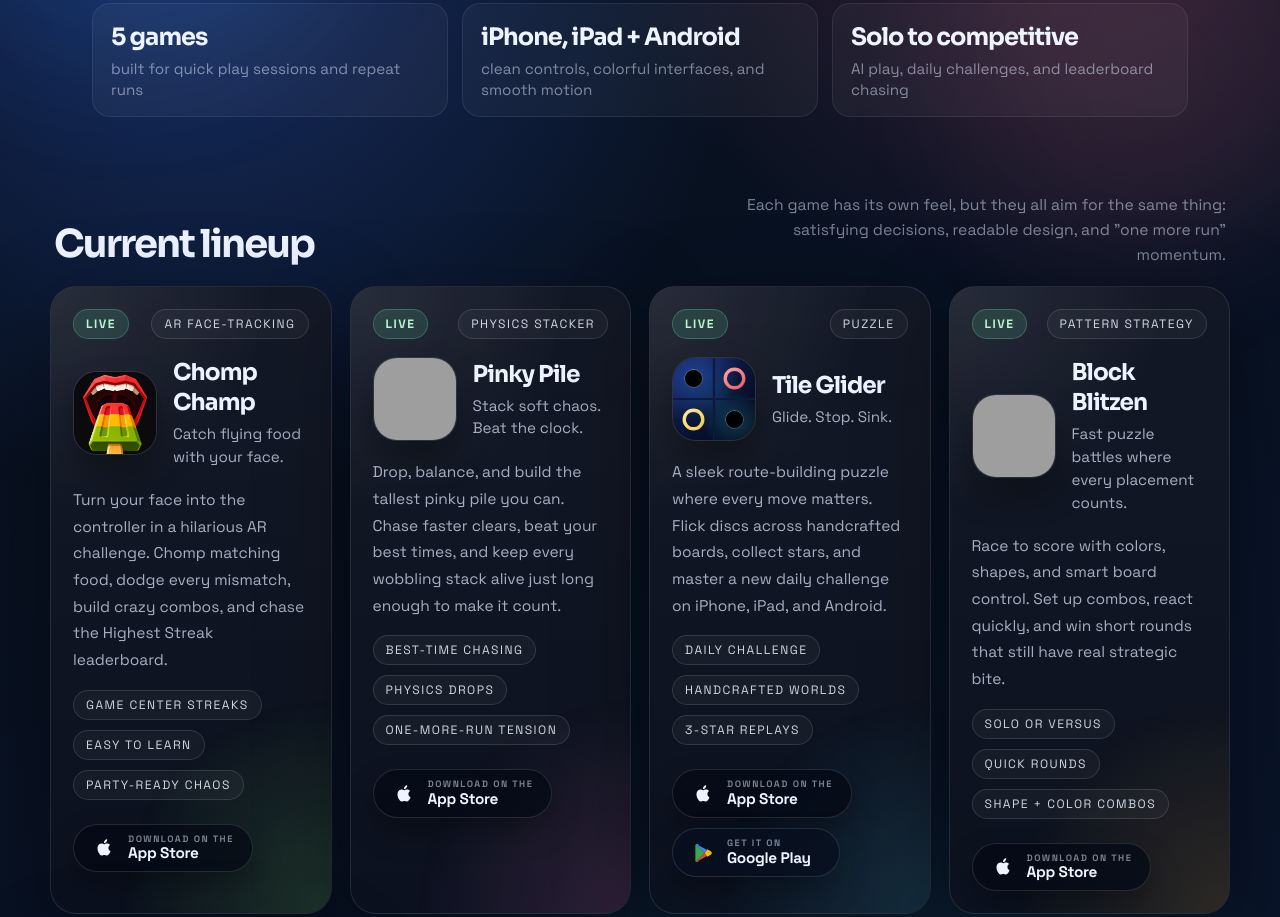
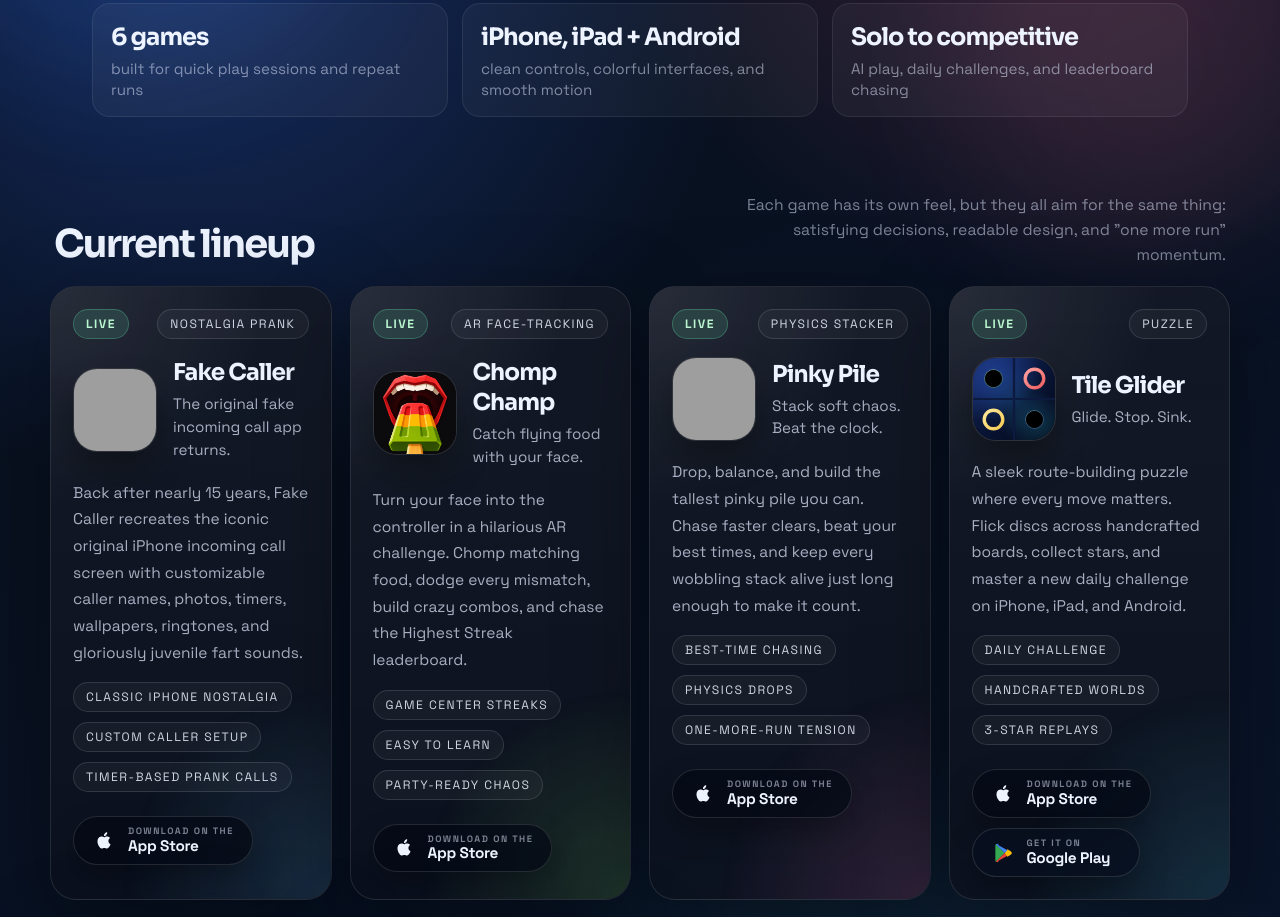
Before and after one commit to hotpotatoapps/hotpotatoapps.github.io, a plain HTML site: page index.html in a window 1280 px wide. Shown: the part 513-1430 px from the top of the page. Drawn offline with Linux system fonts and the light colour scheme; grey boxes are pictures that could not be loaded.

Commit message:
Add Fake Caller to homepage

```diff
--- a/index.html
+++ b/index.html
@@ -4,7 +4,7 @@
   <meta charset="UTF-8">
   <meta name="viewport" content="width=device-width, initial-scale=1">
   <meta name="theme-color" content="#091020">
-  <title>Hot Potato Apps | Chomp Champ, Pinky Pile, Tile Glider, Word Blitzen, Block Blitzen</title>
+  <title>Hot Potato Apps | Fake Caller, Chomp Champ, Pinky Pile, Tile Glider, Word Blitzen, Block Blitzen</title>
   <meta
     name="description"
     content="Hot Potato Apps makes fast, stylish puzzle games for quick sessions, daily check-ins, and leaderboard chasing."
@@ -297,6 +297,10 @@
       --accent-glow: rgba(84, 214, 255, 0.16);
     }
 
+    .app-card--fake {
+      --accent-glow: rgba(103, 198, 255, 0.18);
+    }
+
     .app-card--chomp {
       --accent-glow: rgba(140, 240, 107, 0.18);
     }
@@ -557,7 +561,7 @@
       </p>
       <div class="stat-row">
         <div class="stat">
-          <strong>5 games</strong>
+          <strong>6 games</strong>
           <span>built for quick play sessions and repeat runs</span>
         </div>
         <div class="stat">
@@ -581,6 +585,46 @@
       </div>
 
       <div class="app-grid">
+        <article class="app-card app-card--fake">
+          <div class="card-top">
+            <span class="status status-live">Live</span>
+            <span class="chip">Nostalgia Prank</span>
+          </div>
+          <div class="card-head">
+            <div class="icon-shell">
+              <img
+                src="https://is1-ssl.mzstatic.com/image/thumb/Purple221/v4/27/d6/32/27d632c8-ca76-af16-2e23-eb2de633bcc6/AppIcon-0-0-1x_U007emarketing-0-6-0-85-220.png/512x512bb.jpg"
+                alt="Fake Caller - Prank Calls app icon"
+              >
+            </div>
+            <div>
+              <h3 class="card-title">Fake Caller</h3>
+              <p class="card-tagline">The original fake incoming call app returns.</p>
+            </div>
+          </div>
+          <p class="card-copy">
+            Back after nearly 15 years, Fake Caller recreates the iconic original iPhone incoming
+            call screen with customizable caller names, photos, timers, wallpapers, ringtones,
+            and gloriously juvenile fart sounds.
+          </p>
+          <div class="chip-row">
+            <span class="chip">Classic iPhone nostalgia</span>
+            <span class="chip">Custom caller setup</span>
+            <span class="chip">Timer-based prank calls</span>
+          </div>
+          <div class="card-actions">
+            <a class="button store-button" href="https://apps.apple.com/us/app/fake-caller-prank-calls/id357715322" target="_blank" rel="noreferrer" aria-label="Download Fake Caller on the App Store">
+              <svg class="store-button-icon" viewBox="0 0 24 24" aria-hidden="true" xmlns="http://www.w3.org/2000/svg">
+                <path fill="currentColor" d="M16.365 12.013c.022 2.434 2.13 3.244 2.152 3.254c-.018.057-.337 1.162-1.108 2.303c-.666.987-1.357 1.97-2.446 1.99c-1.071.02-1.414-.635-2.639-.635c-1.226 0-1.607.615-2.618.655c-1.05.04-1.85-1.055-2.521-2.038c-1.371-1.98-2.419-5.598-1.013-8.04c.699-1.213 1.948-1.982 3.304-2.003c1.031-.021 2.006.695 2.639.695c.633 0 1.82-.858 3.067-.732c.522.022 1.988.211 2.93 1.59c-.076.047-1.75 1.021-1.747 2.961Zm-2.009-6.114c.559-.676.936-1.617.833-2.554c-.805.032-1.777.537-2.354 1.213c-.518.598-.972 1.557-.85 2.475c.898.069 1.812-.457 2.371-1.134Z"/>
+              </svg>
+              <span class="store-button-copy">
+                <span class="store-button-kicker">Download on the</span>
+                <span class="store-button-title">App Store</span>
+              </span>
+            </a>
+          </div>
+        </article>
+
         <article class="app-card app-card--chomp">
           <div class="card-top">
             <span class="status status-live">Live</span>
```
